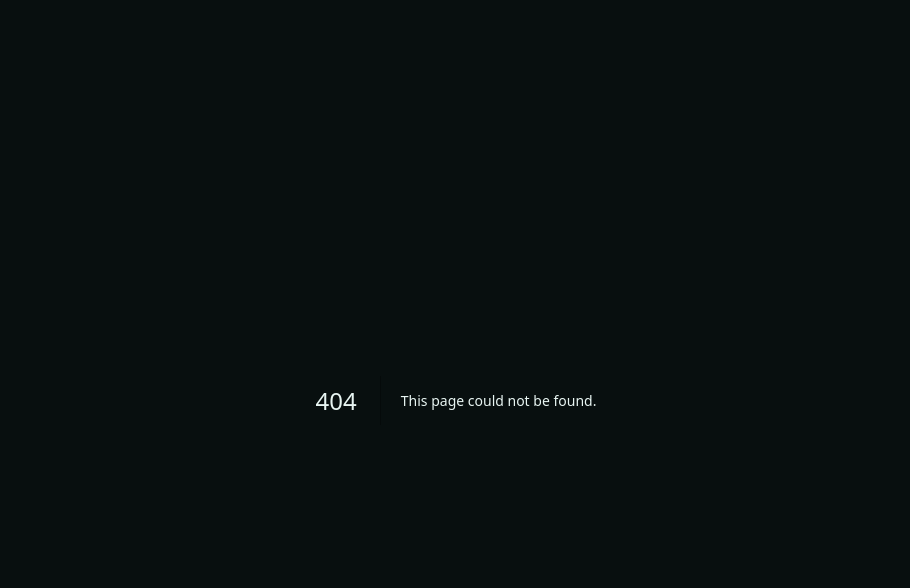
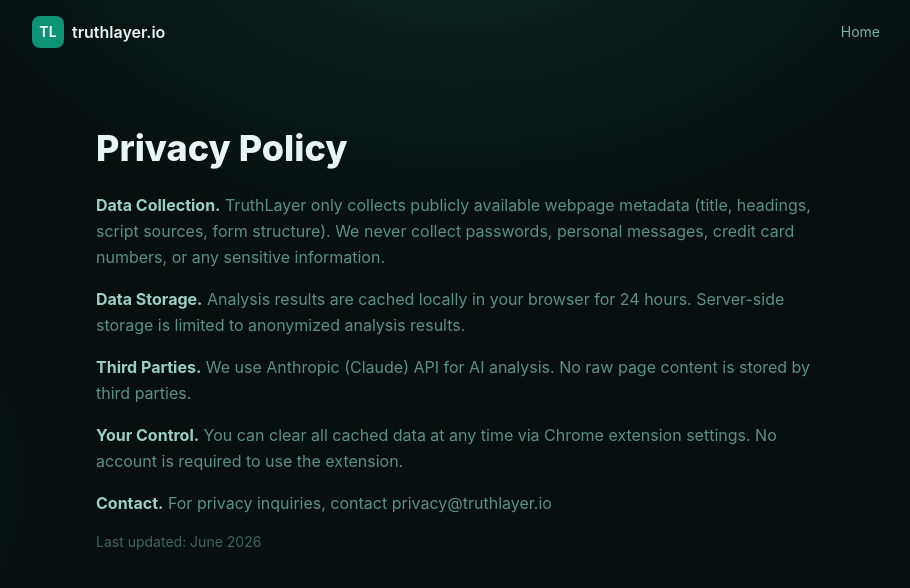
Before and after one commit to wi5nuu/Truthlayer, a Next.js app in the folder web/: page /privacy in a window 1280 px wide. Before the commit this address had no page. Shown: the top 588 px of the page, without its empty margins (184-1094 px from the left). Built offline with nearby package versions, Linux system fonts and the light colour scheme.

Commit message:
feat(web): add Privacy Policy page with data handling disclosure

```diff
--- /dev/null
+++ b/web/app/privacy/page.tsx
@@ -0,0 +1,24 @@
+export default function PrivacyPage() {
+  return (
+    <main className="min-h-screen gradient-bg">
+      <nav className="flex items-center justify-between px-6 py-4 max-w-4xl mx-auto">
+        <a href="/" className="flex items-center gap-2 no-underline">
+          <div className="w-8 h-8 bg-primary-600 rounded-lg flex items-center justify-center text-sm font-bold">TL</div>
+          <span className="font-semibold">truthlayer.io</span>
+        </a>
+        <a href="/" className="text-sm text-dark-300 hover:text-dark-100 transition-colors">Home</a>
+      </nav>
+      <section className="px-6 py-16 max-w-3xl mx-auto">
+        <h1 className="text-4xl font-extrabold mb-6">Privacy Policy</h1>
+        <div className="text-dark-400 space-y-4 leading-relaxed">
+          <p><strong className="text-dark-200">Data Collection.</strong> TruthLayer only collects publicly available webpage metadata (title, headings, script sources, form structure). We never collect passwords, personal messages, credit card numbers, or any sensitive information.</p>
+          <p><strong className="text-dark-200">Data Storage.</strong> Analysis results are cached locally in your browser for 24 hours. Server-side storage is limited to anonymized analysis results.</p>
+          <p><strong className="text-dark-200">Third Parties.</strong> We use Anthropic (Claude) API for AI analysis. No raw page content is stored by third parties.</p>
+          <p><strong className="text-dark-200">Your Control.</strong> You can clear all cached data at any time via Chrome extension settings. No account is required to use the extension.</p>
+          <p><strong className="text-dark-200">Contact.</strong> For privacy inquiries, contact privacy@truthlayer.io</p>
+          <p className="text-sm text-dark-500 mt-8">Last updated: June 2026</p>
+        </div>
+      </section>
+    </main>
+  );
+}
```
